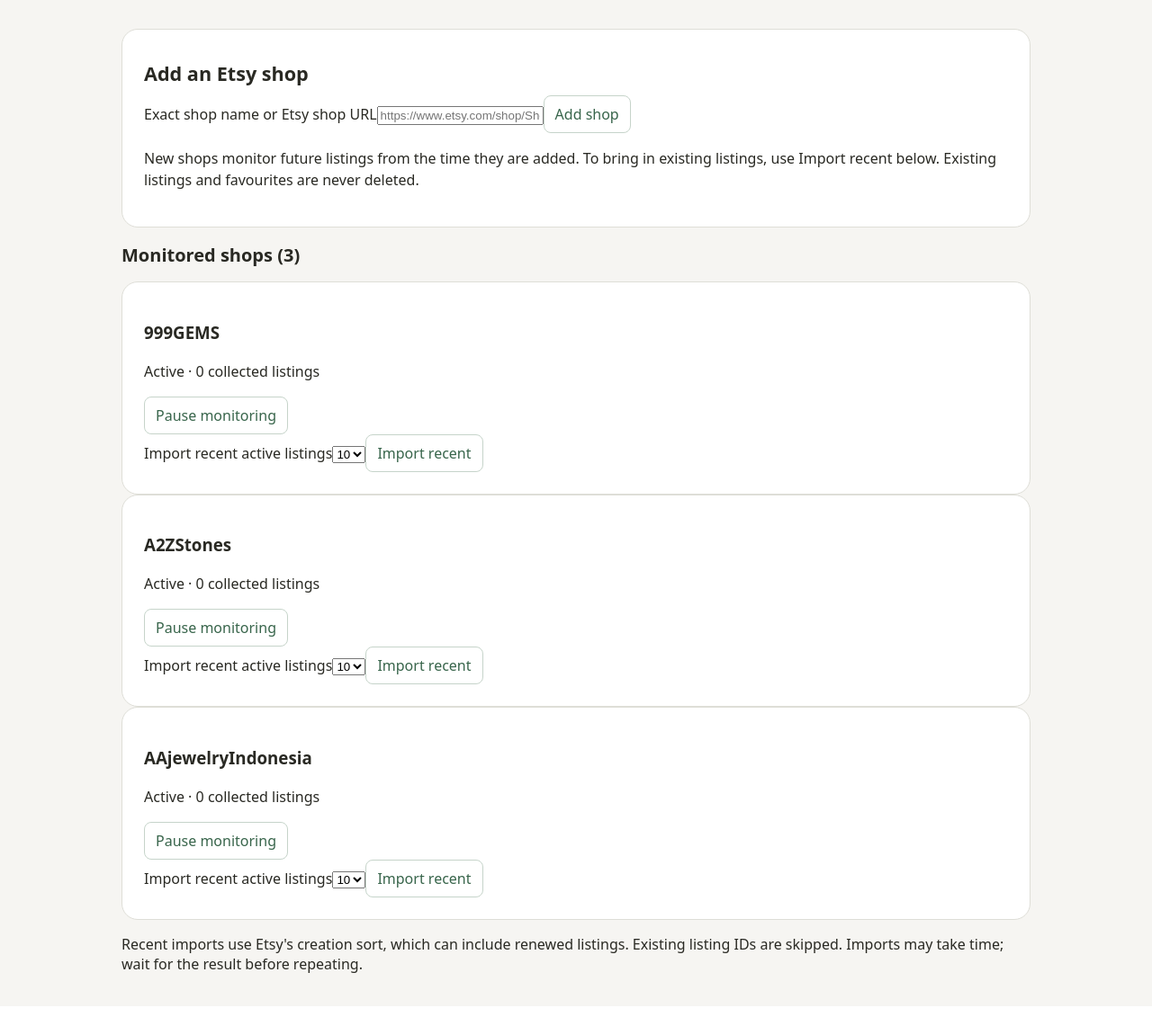
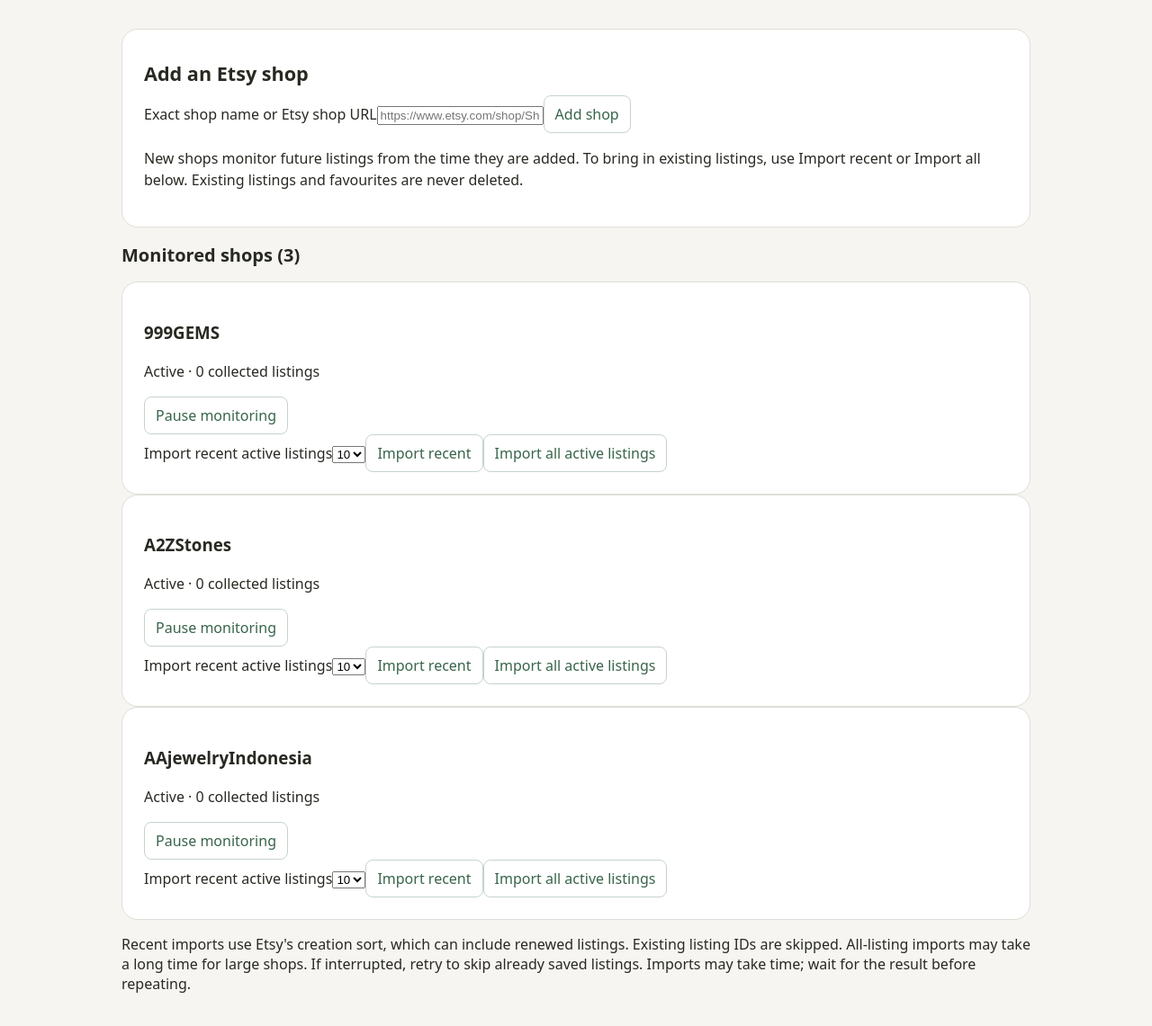
Before and after one commit to Lithill/GemstoneCabFinder, a Flask app: page /favourite-shops in a window 1280 px wide. Shown: the part 70-1211 px from the top of the page at 90% size. Before the commit the page ends 1189 px from the top, so only its background shows below. Run offline with Flask 3, Linux system fonts and the light colour scheme; data comes from the database, SQL or seed files in the repository; data that the repository does not hold is empty.

Commit message:
Allow importing all active listings from reviewed shops

```diff
--- a/favourite_feed/templates/favourite_shops.html
+++ b/favourite_feed/templates/favourite_shops.html
@@ -2,13 +2,13 @@
 <body><header><h1>Manage favourite shops</h1><nav><a href="/dashboard">Dashboard</a><a href="/">Gemstone Feed</a><a href="/refresh">Refresh</a></nav></header>
 {# Provide a form for adding a shop by exact name or Etsy URL. #}<main class="dashboard"><section class="dashboard-card"><h2>Add an Etsy shop</h2>
 <form method="post"><input type="hidden" name="operation" value="add"><label for="shop">Exact shop name or Etsy shop URL</label><input id="shop" name="shop" required maxlength="500" placeholder="https://www.etsy.com/shop/ShopName"><button type="submit">Add shop</button></form>
-<p>New shops monitor future listings from the time they are added. To bring in existing listings, use Import recent below. Existing listings and favourites are never deleted.</p>
+<p>New shops monitor future listings from the time they are added. To bring in existing listings, use Import recent or Import all below. Existing listings and favourites are never deleted.</p>
 {% if message %}<p role="status">{{ message }}</p>{% endif %}</section>
 <h2>Monitored shops ({{ shops|length }})</h2>
 {# Render monitored shops with their current active status and collected listing count. #}{% for shop in shops %}<article class="dashboard-card"><h3><a href="https://www.etsy.com/shop/{{ shop.shop_name|urlencode }}" target="_blank" rel="noopener noreferrer">{{ shop.shop_name }}</a></h3>
 <p>{{ "Active" if shop.is_active else "Paused" }} · {{ shop.listing_count }} collected listings</p>
 {# Toggle monitoring without deleting previously collected listings. #}<form method="post"><input type="hidden" name="shop_id" value="{{ shop.shop_id }}"><button name="operation" value="{{ 'pause' if shop.is_active else 'resume' }}">{{ "Pause monitoring" if shop.is_active else "Resume monitoring" }}</button></form>
-{# Request an explicit import of five, ten or twenty recent active listings for this shop. #}<form method="post"><input type="hidden" name="shop_id" value="{{ shop.shop_id }}"><label for="limit-{{ shop.shop_id }}">Import recent active listings</label><select name="limit" id="limit-{{ shop.shop_id }}"><option>5</option><option selected>10</option><option>20</option></select><button name="operation" value="import">Import recent</button></form>
+{# Request an explicit import of five, ten or twenty recent active listings for this shop. #}<form method="post"><input type="hidden" name="shop_id" value="{{ shop.shop_id }}"><label for="limit-{{ shop.shop_id }}">Import recent active listings</label><select name="limit" id="limit-{{ shop.shop_id }}"><option>5</option><option selected>10</option><option>20</option></select><button name="operation" value="import">Import recent</button><button name="operation" value="import_all">Import all active listings</button></form>
 </article>{% else %}<p>No monitored shops yet.</p>{% endfor %}
-<p>Recent imports use Etsy's creation sort, which can include renewed listings. Existing listing IDs are skipped. Imports may take time; wait for the result before repeating.</p>
+<p>Recent imports use Etsy's creation sort, which can include renewed listings. Existing listing IDs are skipped. All-listing imports may take a long time for large shops. If interrupted, retry to skip already saved listings. Imports may take time; wait for the result before repeating.</p>
 </main></body></html>
```
